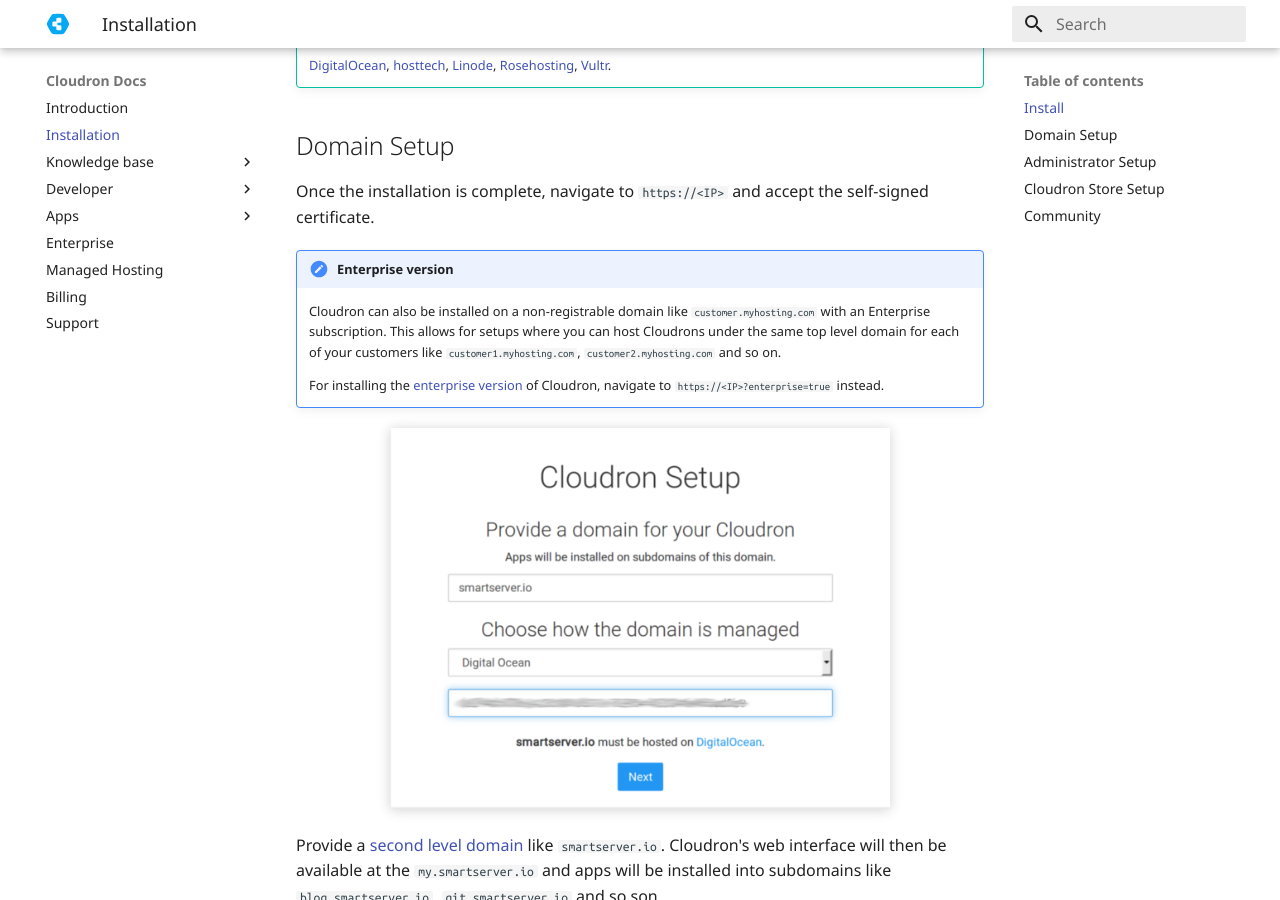
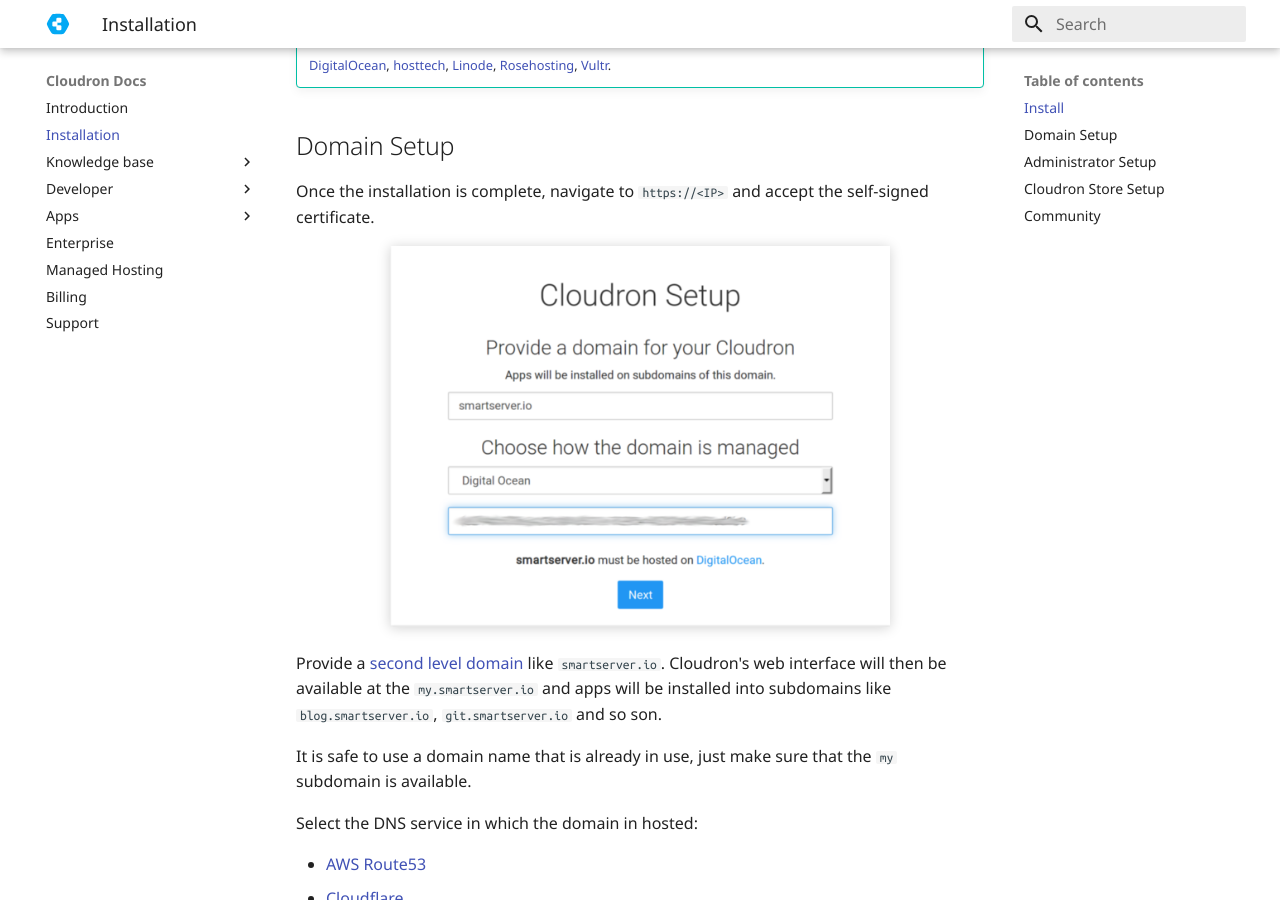
Before and after one commit to M-arcus/cloudron-docs, an MkDocs documentation site: the page built from docs/documentation/installation.md, in a window 1280 px wide and 900 px high, scrolled down 490 px. Built offline with MkDocs 1.6.1 and Material for MkDocs 9.7.7, drawn with Linux system fonts in a browser that asks for light colours; old or Windows-style settings are respelled for this version of MkDocs.

Commit message:
Remove enterprise note

```diff
--- a/docs/documentation/installation.md
+++ b/docs/documentation/installation.md
@@ -21,15 +21,6 @@
 ## Domain Setup
 
 Once the installation is complete, navigate to `https://<IP>` and accept the self-signed certificate.
-
-!!! note "Enterprise version"
-    Cloudron can also be installed on a non-registrable domain like `customer.myhosting.com`
-    with an Enterprise subscription. This allows for setups where you can host
-    Cloudrons under the same top level domain for each of your customers like `customer1.myhosting.com`,
-    `customer2.myhosting.com` and so on.
-
-    For installing the [enterprise version](/documentation/enterprise/) of Cloudron, navigate to
-    `https://<IP>?enterprise=true` instead.
 
 <center>
 <img src="/img/setupdns.png" class="shadow" width="500px">
```
